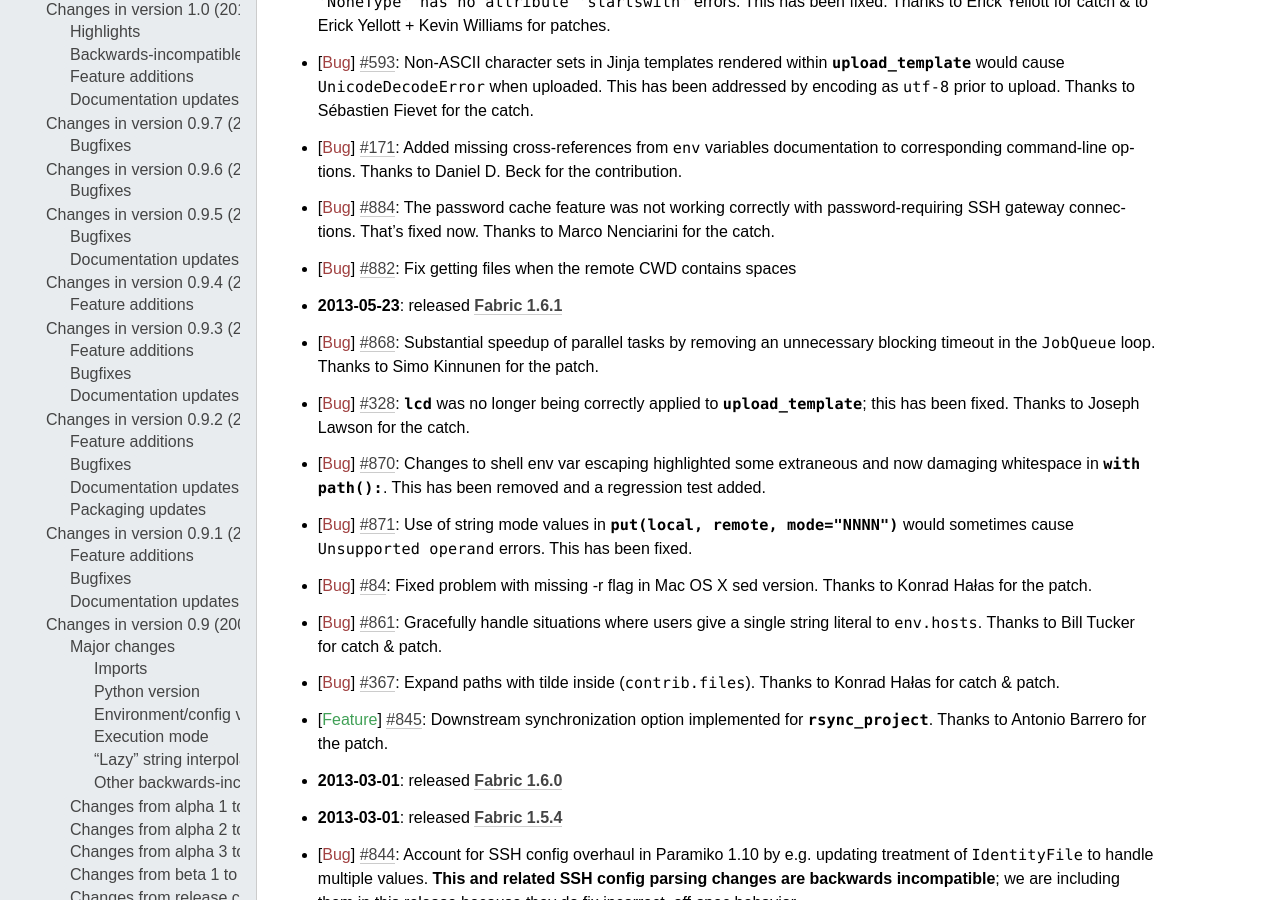
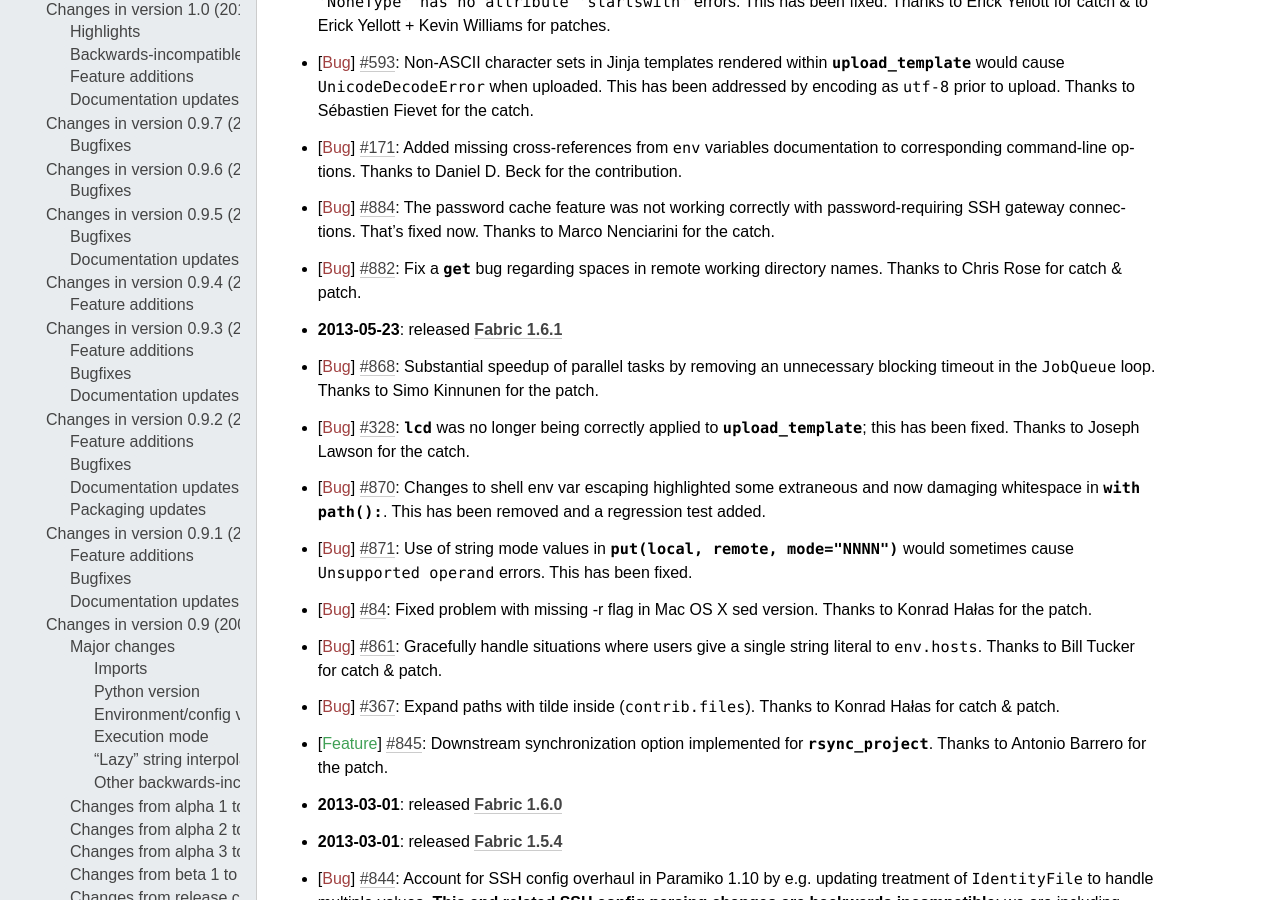
Before and after one commit to fabric/fabric, a Sphinx documentation site: the page built from docs/changelog.rst, in a window 1280 px wide and 900 px high, scrolled down 544 px. Built offline with Sphinx 7.4.7, drawn with Linux system fonts in a browser that asks for light colours.

```diff
--- a/docs/changelog.rst
+++ b/docs/changelog.rst
@@ -40,7 +40,8 @@
 * :bug:`884` The password cache feature was not working correctly with
   password-requiring SSH gateway connections. That's fixed now. Thanks to Marco
   Nenciarini for the catch.
-* :bug:`882` Fix getting files when the remote CWD contains spaces
+* :bug:`882` Fix a `.get` bug regarding spaces in remote working directory
+  names. Thanks to Chris Rose for catch & patch.
 * :release:`1.6.1 <2013-05-23>`
 * :bug:`868` Substantial speedup of parallel tasks by removing an unnecessary
   blocking timeout in the ``JobQueue`` loop. Thanks to Simo Kinnunen for the
```
